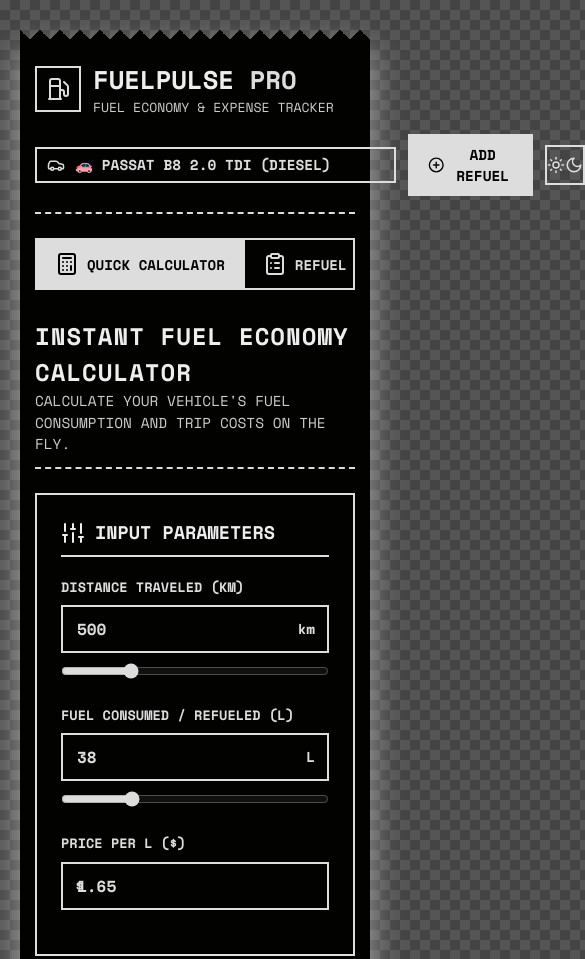
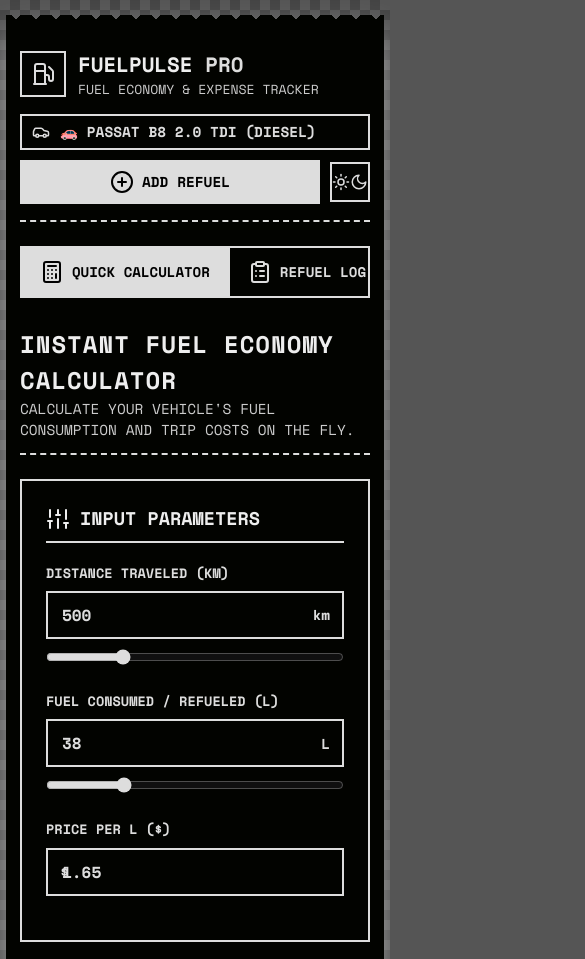
Before and after one commit to hakro10/fuel_consumption, a website built with Vite: page index.html in a window 390 px wide. Shown: the top 959 px of the page, 585 px wide, since content can reach past the window. Built offline with nearby package versions, Linux system fonts and the light colour scheme.

Commit message:
fix: resolve mobile header overflow and align top receipt jagged teeth

```diff
--- a/src/style.css
+++ b/src/style.css
@@ -62,18 +62,20 @@ body {
     linear-gradient(45deg, #444 25%, transparent 25%, transparent 75%, #444 75%, #444);
   background-size: 20px 20px;
   background-position: 0 0, 10px 10px;
-  padding: 40px 20px;
+  padding: 30px 15px;
 }
 
 /* The Receipt Paper Container */
 .app-container {
   max-width: 900px;
-  margin: 0 auto;
-  padding: 40px 30px;
+  width: 100%;
+  margin: 15px auto;
+  padding: 35px 30px 40px 30px;
   background-color: #fcfdfa; /* off-white thermal paper */
   color: #111;
   box-shadow: 0 10px 30px rgba(0,0,0,0.5);
   position: relative;
+  box-sizing: border-box;
 }
 
 /* Jagged edges for receipt */
@@ -83,7 +85,7 @@ body {
   left: 0;
   right: 0;
   height: 10px;
-  background-size: 20px 20px;
+  background-size: 20px 10px;
   z-index: 10;
 }
 
@@ -105,16 +107,19 @@ body {
 .app-header {
   display: flex;
   justify-content: space-between;
-  align-items: flex-start;
+  align-items: center;
   margin-bottom: 24px;
   padding-bottom: 16px;
   border-bottom: 2px dashed #222;
+  gap: 16px;
+  flex-wrap: wrap;
 }
 
 .header-brand {
   display: flex;
   align-items: center;
   gap: 12px;
+  flex-shrink: 0;
 }
 
 .logo-icon {
@@ -126,6 +131,7 @@ body {
   align-items: center;
   justify-content: center;
   color: #222;
+  flex-shrink: 0;
 }
 
 .logo-text h1 {
@@ -148,7 +154,9 @@ body {
 .header-actions {
   display: flex;
   align-items: center;
-  gap: 12px;
+  gap: 10px;
+  flex-wrap: wrap;
+  max-width: 100%;
 }
 
 /* Styled Select */
@@ -156,6 +164,7 @@ body {
   position: relative;
   display: flex;
   align-items: center;
+  max-width: 100%;
 }
 
 .select-icon {
@@ -964,13 +973,40 @@ body {
 .toast.error { border-left: 8px solid #222; }
 
 /* Mobile Optimization */
-@media (max-width: 600px) {
+@media (max-width: 768px) {
   .app-container {
-    padding: 20px 15px;
+    padding: 24px 14px 30px 14px;
+    margin: 10px auto;
   }
   .app-header {
     flex-direction: column;
-    gap: 16px;
+    align-items: stretch;
+    gap: 14px;
+  }
+  .header-brand {
+    width: 100%;
+    justify-content: flex-start;
+  }
+  .header-actions {
+    width: 100%;
+    flex-wrap: wrap;
+    gap: 10px;
+  }
+  .vehicle-selector-wrapper {
+    flex: 1 1 100%;
+    width: 100%;
+  }
+  .styled-select {
+    width: 100%;
+  }
+  #btnQuickAddRefuel {
+    flex: 1;
+  }
+}
+
+@media (max-width: 600px) {
+  body {
+    padding: 15px 6px;
   }
   .metrics-grid {
     grid-template-columns: 1fr;
@@ -986,11 +1022,14 @@ body {
     align-items: stretch;
   }
   .toast-container {
-    left: 24px;
-    right: 24px;
+    left: 16px;
+    right: 16px;
   }
   .hero-value {
-    font-size: 2.5rem;
+    font-size: 2.2rem;
+  }
+  .logo-text h1 {
+    font-size: 1.3rem;
   }
 }
 
```
Also changed, not shown: AGENTS.md (+8 -0 lines), dist/index.html.
